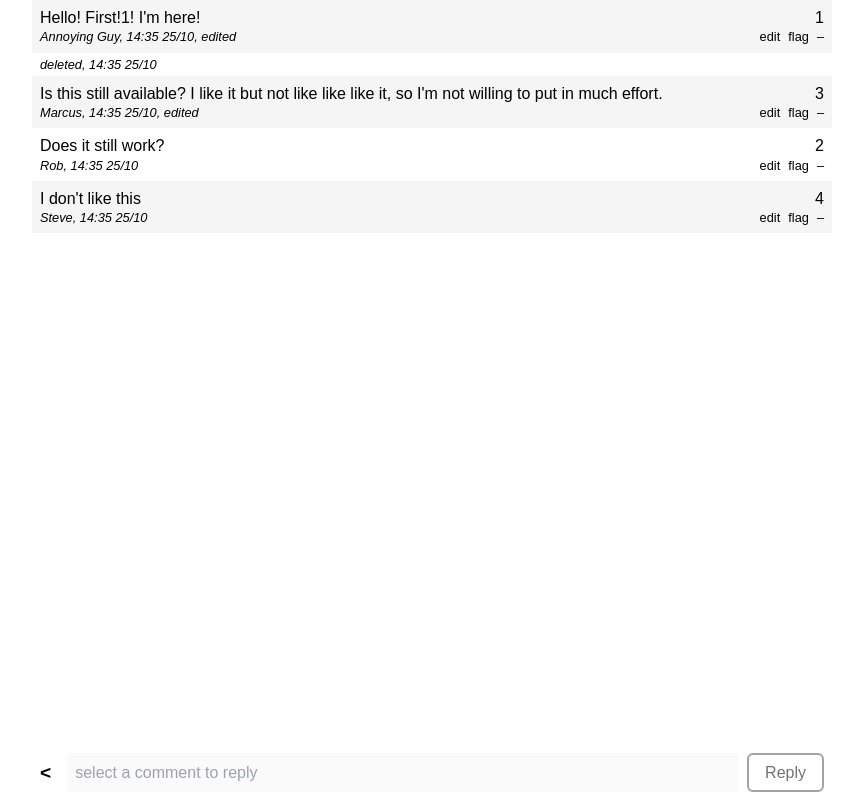
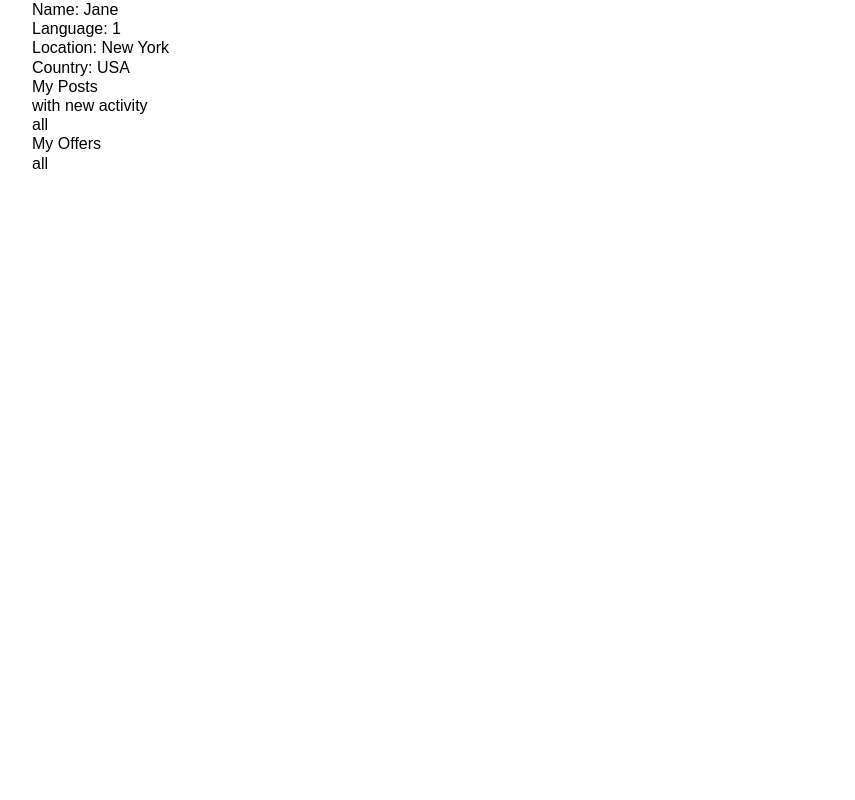
Before and after one commit to cruncha-cruncha/lobster, a React (Vite) app in the folder lobster/: page / in a window 1280 px wide. Shown: the whole page, without its empty margins (208-1063 px from the left). Built offline with nearby package versions, Linux system fonts and the light colour scheme.

Commit message:
Refactor js to use single hook + component pattern, notes

```diff
--- a/lobster/src/App.jsx
+++ b/lobster/src/App.jsx
@@ -1,14 +1,33 @@
-import { Post, fakePost } from "./pages/post";
-import { Comments, fakePostData, fakeComments } from "./pages/Comments";
-import { Profile, fakeProfile } from "./pages/Profile";
+import { Post, usePost, fakeData as fakePost } from "./pages/Post";
+import {
+  Comments,
+  fakePostData as fakeCommentPostData,
+  fakeData as fakeComments,
+  useComments,
+} from "./pages/Comments";
+import { Profile, useProfile, fakeData as fakeProfile } from "./pages/Profile";
+import {
+  Account,
+  useAccount,
+  fakeLanguages,
+  fakeData as fakeAccount,
+} from "./pages/Account";
 import "./App.css";
 
 function App() {
   return (
     <div id="app">
-      {/* <Post post={fakePost} /> */}
-      <Comments postData={fakePostData} comments={fakeComments} />
-      {/* <Profile profile={fakeProfile} /> */}
+      {/* <Post { ...usePost({ data: fakePost })} /> */}
+      {/* <Comments
+        {...useComments({
+          fakePostData: fakeCommentPostData,
+          data: fakeComments,
+        })}
+      /> */}
+      {/* <Profile { ...useProfile({ data: fakeProfile })} /> */}
+      <Account
+        {...useAccount({ languages: fakeLanguages, data: fakeAccount })}
+      />
     </div>
   );
 }
--- a/lobster/src/pages/Account.jsx
+++ b/lobster/src/pages/Account.jsx
@@ -1,37 +1,139 @@
-export const Account = () => {
-  // NEED AN ENDPOINT TO GET COMMENTS WITH UNVIEWED REPLIES
-  // also, to get posts with unviewed comments
-  // as soon as you click on a comment, the comment and all it's replies are marked as viewed
-  // drafting a post does not change 'viewed' status
-  // selling or deleting a post marks all comments and replies as 'viewed'
-  // users cannot make comments or replies on a deleted, drafted, or sold post
-  // delete is irreversible
-  // edits: draft -> active, active -> draft, comment -> deleted comment, deleted comment -> comment, regular edit
+export const useAccount = ({ languages, data }) => {
+  return {
+    data,
+    languages,
+  };
+};
+
+export const Account = (account) => {
+  // POST STATES AND TRANSITIONS
+  // -> draft ('post-draft-created')
+  // -> active ('post-active-created')
+  // draft -> active ('post-draft-to-active')
+  // draft -> deleted ('post-draft-to-deleted')
+  // active -> draft ('post-active-to-draft')
+  // active -> sold ('post-active-to-sold')
+  // active -> deleted ('post-active-to-deleted')
+
+  // POST EDITS are all the above, plus 'post-content-edited'
+  // COMMENT EDITS are 'comment-created', 'comment-content-edited', 'comment-deleted', and 'comment-un-deleted'
+  // REPLY EDITS are 'reply-created', 'reply-content-edited', 'reply-deleted', and 'reply-un-deleted'
+  // both the commenter and the poster can delete and un-delete comments and replies
   // all edits must have a time
-  // sort classnames: https://tailwindcss.com/blog/automatic-class-sorting-with-prettier
 
-  // POST STATES AND TRANSITIONS
-  // -> draft
-  // -> active
-  // draft -> active
-  // draft -> deleted
-  // active -> draft
-  // active -> sold
-  // active -> deleted
+  // deleting a post is irreversible
+  // deleting a comment or reply IS reversible
+
+  // moving a post from active -> draft or draft -> active does not change 'viewed' status
+  // selling or deleting a post marks all comments as unviewed
+  // comments and replies on a draft, deleted, or sold post cannot be created, edited, or deleted, but they can be viewed
+
+  // as a seller, clicking on a comment marks it as viewed for the seller
+  // as a buyer, clicking on a comment marks it as viewed for the buyer
+  // as a seller, any reply action marks the comment as unviewed for the buyer
+  // as a buyer, any comment or reply action marks the comment as unviewed for the seller
+
+  // NEED AN ENDPOINT TO GET UNVIEWED COMMENTS
+
+  // If we want more notifications (like "someone else has also commented on a post you commented on")
+  // then I think we need noSQL
 
   return (
     <div>
-      <p>Name</p>
-      <p>Language</p>
-      <p>Location (+ country)</p>
+      <p>Name: {account?.data?.name}</p>
+      <p>Language: {account?.data?.language}</p>
+      <p>Location: {account?.data?.location}</p>
+      <p>Country: {account?.data?.country}</p>
       <div>
-        <p>Posts</p>
-        <p>with new comments / replies</p>
+        <p>My Posts</p>
+        <p>with new activity</p>
+        <p>all</p>
       </div>
       <div>
-        <p>Offers</p>
-        <p>groups</p>
+        <p>My Offers</p>
+        <p>all</p>
       </div>
     </div>
   );
 };
+
+export const fakeLanguages = [
+  {
+    id: 1,
+    name: "English",
+  },
+  {
+    id: 2,
+    name: "Spanish",
+  },
+  {
+    id: 3,
+    name: "French",
+  },
+];
+
+export const fakeData = {
+  id: 2,
+  name: "Jane",
+  language: "1",
+  location: "New York",
+  country: "USA",
+  posts: [
+    // just posts with recent activity
+    {
+      post: {
+        uuid: "1",
+        title: "title",
+        price: "$12 CAD",
+        images: [],
+      },
+      notifications: [
+        {
+          type: "comment-created",
+        },
+      ],
+      // comment-created
+      // comment-content-edited
+      // comment-deleted
+      // comment-un-deleted
+      // reply-created
+      // reply-content-edited
+      // reply-deleted
+      // reply-un-deleted
+      // my-reply-deleted
+      // my-reply-un-deleted
+    },
+  ],
+  offers: [
+    // just offers with recent activity
+    {
+      post: {
+        uuid: "1",
+        title: "title",
+        price: "$12 CAD",
+        images: [],
+        author: {
+          id: 765426834098,
+          name: "Douglas",
+        },
+      },
+      notifications: [
+        {
+          type: "",
+        },
+      ],
+      // poster-reply-created
+      // poster-reply-content-edited
+      // poster-reply-deleted
+      // poster-reply-un-deleted
+      // my-comment-deleted
+      // my-comment-un-deleted
+      // my-reply-deleted
+      // my-reply-un-deleted
+      // post-active-to-sold
+      // post-active-to-sold and now I can leave a review?
+      // post-draft-to-deleted
+      // post-active-to-deleted
+    },
+  ],
+};
--- a/lobster/src/pages/Comments.jsx
+++ b/lobster/src/pages/Comments.jsx
@@ -1,7 +1,7 @@
 import { useState } from "react";
 import { format } from "date-fns";
 
-export const Comments = ({ postData, comments }) => {
+export const useComments = ({ postData, data }) => {
   const [activeComment, setActiveComment] = useState("");
   const [reply, setReply] = useState("");
 
@@ -23,35 +23,56 @@ export const Comments = ({ postData, comments }) => {
     console.log("back");
   };
 
+  return {
+    postData,
+    data,
+    activeComment,
+    setActiveComment,
+    reply,
+    setReply,
+    onReply,
+    handleClickComment,
+    onBack,
+  };
+};
+
+export const Comments = (comments) => {
   return (
     <div className="flex min-h-full w-full flex-col justify-between pb-2">
       <div className="w-full">
-        {comments.map((comment, i) => (
+        {comments?.data?.map((data, i) => (
           <Comment
-            key={comment.uuid}
-            onClick={() => handleClickComment(comment.uuid)}
-            isActive={comment.uuid == activeComment}
-            darkBg={i % 2 == 0}
-            data={comment}
+            key={data.uuid}
+            {...useComment({
+              onClick: () => comments?.handleClickComment(data?.uuid),
+              isActive: data?.uuid == comments?.activeComment,
+              darkBg: i % 2 == 0,
+              data,
+            })}
           />
         ))}
       </div>
       <div className="flex px-2">
-        <div className="mr-2 cursor-pointer" onClick={() => {}}>
-          <p className="relative top-2 pr-2 text-lg font-bold" onClick={onBack}>
+        <div className="mr-2">
+          <p
+            className="relative top-2 cursor-pointer pr-2 text-lg font-bold"
+            onClick={comments?.onBack}
+          >
             {"<"}
           </p>
         </div>
-        <form className="flex grow flex-row" onSubmit={() => {}}>
+        <form className="flex grow flex-row">
           <input
             className={
               "mr-2 grow rounded p-2 " +
-              (activeComment == "" ? "text-neutral-500" : "")
+              (comments?.activeComment == "" ? "text-neutral-500" : "")
             }
             type="text"
-            placeholder={!activeComment ? "select a comment to reply" : "reply"}
-            disabled={activeComment == ""}
-            value={reply}
+            placeholder={
+              !comments?.activeComment ? "select a comment to reply" : "reply"
+            }
+            disabled={comments?.activeComment == ""}
+            value={comments?.reply}
             onChange={(e) => {
               setReply(e.target.value);
             }}
@@ -59,13 +80,13 @@ export const Comments = ({ postData, comments }) => {
           <button
             className={
               "rounded-md border-2 px-4 py-2 " +
-              (!activeComment || !reply
+              (!comments?.activeComment || !comments?.reply
                 ? "border-neutral-400 text-neutral-500"
                 : "border-white bg-emerald-100 hover:bg-emerald-900 hover:text-white")
             }
             type="button"
-            disabled={!activeComment || !reply}
-            onClick={onReply}
+            disabled={!comments?.activeComment || !comments?.reply}
+            onClick={comments?.onReply}
           >
             Reply
           </button>
@@ -75,7 +96,7 @@ export const Comments = ({ postData, comments }) => {
   );
 };
 
-export const Comment = ({ onClick, darkBg, data, isActive }) => {
+export const useComment = ({ onClick, isActive, darkBg, data }) => {
   const onSeeEdits = (e) => {
     if (isActive) {
       e.stopPropagation();
@@ -124,19 +145,39 @@ export const Comment = ({ onClick, darkBg, data, isActive }) => {
     console.log("view commenter " + data.commenter.id);
   };
 
-  if (data.deleted) {
+  return {
+    data,
+    onClick,
+    darkBg,
+    isActive,
+    onSeeEdits,
+    onRemove,
+    onDeleted,
+    onFlag,
+    onEdit,
+    viewCommenter,
+  };
+};
+
+export const Comment = (comment) => {
+  if (comment?.data?.deleted) {
     return (
       <div
-        onClick={onDeleted}
+        onClick={comment?.onDeleted}
         className={
           "py-1 pl-1 " +
-          (darkBg
+          (comment?.darkBg
             ? "border-l-4 border-neutral-100 bg-neutral-100"
             : "border-l-4 border-white")
         }
       >
         <div className="flex flex-row justify-between text-sm italic">
-          <p>deleted, {format(data.time, "HH:mm dd/MM")}</p>
+          <p>
+            deleted,{" "}
+            {comment?.data?.time
+              ? format(comment?.data?.time, "HH:mm dd/MM")
+              : ""}
+          </p>
         </div>
       </div>
     );
@@ -144,27 +185,31 @@ export const Comment = ({ onClick, darkBg, data, isActive }) => {
 
   return (
     <div
-      onClick={onClick}
+      onClick={comment?.onClick}
       className={
         "py-1 " +
-        (darkBg
+        (comment?.darkBg
           ? "border-l-4 border-neutral-100 bg-neutral-100"
           : "border-l-4 border-white")
       }
     >
       <div className="py-1 pl-1">
         <div className="mb-0.5 flex flex-row justify-between pr-2">
-          <p>{data.text}</p>
-          <p className="ml-2">{data.replies.length}</p>
+          <p>{comment?.data?.text}</p>
+          <p className="ml-2">{comment?.data?.replies?.length}</p>
         </div>
         <div className="flex flex-row justify-between text-sm">
           <p className="italic">
-            <span className="cursor-pointer" onClick={viewCommenter}>
-              {data.commenter.name},{" "}
+            <span className="cursor-pointer" onClick={comment?.viewCommenter}>
+              {comment?.data?.commenter?.name},{" "}
             </span>
-            <span>{format(data.time, "HH:mm dd/MM")}</span>
-            {data.edits?.length ? (
-              <span className="cursor-pointer" onClick={onSeeEdits}>
+            <span>
+              {comment?.data?.time
+                ? format(comment?.data?.time, "HH:mm dd/MM")
+                : ""}
+            </span>
+            {comment?.data?.edits?.length ? (
+              <span className="cursor-pointer" onClick={comment?.onSeeEdits}>
                 , edited
               </span>
             ) : (
@@ -172,13 +217,13 @@ export const Comment = ({ onClick, darkBg, data, isActive }) => {
             )}
           </p>
           <div className="flex flex-row">
-            <p className="cursor-pointer px-1" onClick={onEdit}>
+            <p className="cursor-pointer px-1" onClick={comment?.onEdit}>
               edit
             </p>
-            <p className="cursor-pointer px-1" onClick={onFlag}>
+            <p className="cursor-pointer px-1" onClick={comment?.onFlag}>
               flag
             </p>
-            <p className="cursor-pointer pl-1 pr-2" onClick={onRemove}>
+            <p className="cursor-pointer pl-1 pr-2" onClick={comment?.onRemove}>
               &ndash;
             </p>
           </div>
@@ -187,20 +232,20 @@ export const Comment = ({ onClick, darkBg, data, isActive }) => {
       <div
         className={
           "transition-height duration-300 ease-out " +
-          (isActive
+          (comment?.isActive
             ? "max-h-96 overflow-y-scroll"
             : "max-h-0 overflow-y-hidden")
         }
       >
-        {data.replies.map((reply) => (
-          <Reply key={reply.uuid} data={reply} />
+        {comment?.data?.replies?.map((data) => (
+          <Reply key={data.uuid} {...useReply({ data })} />
         ))}
       </div>
     </div>
   );
 };
 
-export const Reply = ({ data }) => {
+export const useReply = ({ data }) => {
   const onSeeEdits = (e) => {
     e.stopPropagation();
     console.log("see edits for reply " + data.uuid);
@@ -226,16 +271,30 @@ export const Reply = ({ data }) => {
     console.log("edit reply " + data.uuid);
   };
 
-  if (data.deleted) {
+  return {
+    data,
+    onSeeEdits,
+    onRemove,
+    onDeleted,
+    onFlag,
+    onEdit,
+  };
+};
+
+export const Reply = (reply) => {
+  if (reply?.data?.deleted) {
     return (
       <div
-        onClick={onDeleted}
+        onClick={reply?.onDeleted}
         className={
           "rounded-l-lg py-1 pl-2 italic " +
-          (!data.byCommenter ? "bg-sky-200" : "")
+          (!reply?.data?.byCommenter ? "bg-sky-200" : "")
         }
       >
-        <p className="text-sm">deleted, {format(data.time, "HH:mm dd/MM")}</p>
+        <p className="text-sm">
+          deleted,{" "}
+          {reply?.data?.time ? format(reply?.data?.time, "HH:mm dd/MM") : ""}
+        </p>
       </div>
     );
   }
@@ -243,17 +302,20 @@ export const Reply = ({ data }) => {
   return (
     <div
       className={
-        "rounded-l-lg py-1 pl-2 " + (!data.byCommenter ? "bg-sky-200" : "")
+        "rounded-l-lg py-1 pl-2 " +
+        (!reply?.data?.byCommenter ? "bg-sky-200" : "")
       }
     >
       <div className="mb-0.5 flex flex-row justify-between pr-2">
-        <p>{data.text}</p>
+        <p>{reply?.data?.text}</p>
       </div>
       <div className="flex flex-row justify-between text-sm">
         <p className="italic">
-          <span>{format(data.time, "HH:mm dd/MM")}</span>
-          {data.edits?.length ? (
-            <span className="cursor-pointer" onClick={onSeeEdits}>
+          <span>
+            {reply?.data?.time ? format(reply?.data?.time, "HH:mm dd/MM") : ""}
+          </span>
+          {reply?.data?.edits?.length ? (
+            <span className="cursor-pointer" onClick={reply?.onSeeEdits}>
               , edited
             </span>
           ) : (
@@ -261,13 +323,13 @@ export const Reply = ({ data }) => {
           )}
         </p>
         <div className="flex flex-row">
-          <p className="cursor-pointer px-1" onClick={onEdit}>
+          <p className="cursor-pointer px-1" onClick={reply?.onEdit}>
             edit
           </p>
-          <p className="cursor-pointer px-1" onClick={onFlag}>
+          <p className="cursor-pointer px-1" onClick={reply?.onFlag}>
             flag
           </p>
-          <p className="cursor-pointer pl-1 pr-2" onClick={onRemove}>
+          <p className="cursor-pointer pl-1 pr-2" onClick={reply?.onRemove}>
             &ndash;
           </p>
         </div>
@@ -280,13 +342,13 @@ export const fakePostData = {
   uuid: "63856492738",
 };
 
-export const fakeComments = [
+export const fakeData = [
   {
     uuid: "971468364529",
     text: "Hello! First!1! I'm here!",
     time: new Date(), // when it was last edited
     commenter: {
-      id: "79283683716",
+      id: 79283683716,
       name: "Annoying Guy",
     },
     edits: [
@@ -310,7 +372,7 @@ export const fakeComments = [
     deleted: true,
     time: new Date(),
     commenter: {
-      id: "7621039864",
+      id: 7621039864,
       name: "Mabel",
     },
   },
@@ -319,7 +381,7 @@ export const fakeComments = [
     text: "Is this still available? I like it but not like like like it, so I'm not willing to put in much effort.",
     time: new Date(),
     commenter: {
-      id: "6926539486",
+      id: 6926539486,
       name: "Marcus",
     },
     edits: [
@@ -368,7 +430,7 @@ export const fakeComments = [
     text: "Does it still work?",
     time: new Date(),
     commenter: {
-      id: "38745541827",
+      id: 38745541827,
       name: "Rob",
     },
     edits: [],
@@ -395,7 +457,7 @@ export const fakeComments = [
     time: new Date(),
     edits: [],
     commenter: {
-      id: "6926539486",
+      id: 6926539486,
       name: "Steve",
     },
     replies: [
--- a/lobster/src/pages/Profile.jsx
+++ b/lobster/src/pages/Profile.jsx
@@ -1,6 +1,6 @@
 import { format } from "date-fns";
 
-export const Profile = ({ profile }) => {
+export const useProfile = ({ data }) => {
   const onBack = () => {
     console.log("back");
   };
@@ -53,125 +53,183 @@ export const Profile = ({ profile }) => {
     console.log("oldest active post");
   };
 
-  const viewSets = () => {
-    console.log("sets");
+  return {
+    data,
+    onBack,
+    viewRatings,
+    viewAllOffers,
+    viewOpenOffers,
+    viewHitOffers,
+    viewMissedOffers,
+    viewAllPosts,
+    viewActivePosts,
+    viewSoldPosts,
+    viewInactivePosts,
+    viewFirstPost,
+    viewMostRecentPost,
+    viewOldestActivePost,
   };
+};
 
+export const Profile = (profile) => {
   return (
     <div className="flex h-full justify-center p-2 pt-5">
       <div className="flex w-full max-w-md flex-col justify-between">
         <div>
           <div
             className="mb-3 cursor-pointer text-center"
-            onClick={viewRatings}
+            onClick={profile?.viewRatings}
           >
-            <p className="text-xl">{profile.name}</p>
+            <p className="text-xl">{profile?.data?.name}</p>
             <p className="pb-1">
-              {profile.rating} ({profile.numRatings}{" "}
-              {profile.numRatings == 1 ? "rating" : "ratings"})
+              {profile?.data?.rating} ({profile?.data?.numRatings}{" "}
+              {profile?.data?.numRatings == 1 ? "rating" : "ratings"})
             </p>
-            <p className="text-sm">{profile.location}</p>
+            <p className="text-sm">{profile?.data?.location}</p>
           </div>
           <div className="mb-4">
-            <p className="cursor-pointer p-2 font-bold" onClick={viewAllOffers}>
-              {profile.offers.total}{" "}
-              {profile.offers.total == 1 ? "Offer" : "Offers"}
+            <p
+              className="cursor-pointer p-2 font-bold"
+              onClick={profile?.viewAllOffers}
+            >
+              {profile?.data?.offers?.total}{" "}
+              {profile?.data?.offers?.total == 1 ? "Offer" : "Offers"}
             </p>
             <div className="flex justify-between bg-neutral-100 py-2">
               <p>
-                <span className="cursor-pointer p-2" onClick={viewOpenOffers}>
+                <span
+                  className="cursor-pointer p-2"
+                  onClick={profile?.viewOpenOffers}
+                >
                   open
                 </span>
                 <span>/</span>
-                <span className="cursor-pointer p-2" onClick={viewHitOffers}>
+                <span
+                  className="cursor-pointer p-2"
+                  onClick={profile?.viewHitOffers}
+                >
                   hit
                 </span>
                 <span>/</span>
-                <span className="cursor-pointer p-2" onClick={viewMissedOffers}>
+                <span
+                  className="cursor-pointer p-2"
+                  onClick={profile?.viewMissedOffers}
+                >
                   missed
                 </span>
               </p>
               <p>
-                <span className="cursor-pointer p-2" onClick={viewOpenOffers}>
-                  {profile.offers.open}
+                <span
+                  className="cursor-pointer p-2"
+                  onClick={profile?.viewOpenOffers}
+                >
+                  {profile?.data?.offers?.open}
                 </span>
                 <span>/</span>
-                <span className="cursor-pointer p-2" onClick={viewHitOffers}>
-                  {profile.offers.hit}
+                <span
+                  className="cursor-pointer p-2"
+                  onClick={profile?.viewHitOffers}
+                >
+                  {profile?.data?.offers?.hit}
                 </span>
                 <span>/</span>
-                <span className="cursor-pointer p-2" onClick={viewMissedOffers}>
-                  {profile.offers.missed}
+                <span
+                  className="cursor-pointer p-2"
+                  onClick={profile?.viewMissedOffers}
+                >
+                  {profile?.data?.offers?.missed}
                 </span>
               </p>
             </div>
           </div>
           <div className="mb-2">
-            <p className="cursor-pointer p-2 font-bold" onClick={viewAllPosts}>
-              {profile.posts.total}{" "}
-              {profile.posts.total == 1 ? "Post" : "Posts"},{" "}
-              {profile.posts.replies}{" "}
-              {profile.posts.replies == 1 ? "Reply" : "Replies"}
+            <p
+              className="cursor-pointer p-2 font-bold"
+              onClick={profile?.viewAllPosts}
+            >
+              {profile?.data?.posts?.total}{" "}
+              {profile?.data?.posts?.total == 1 ? "Post" : "Posts"},{" "}
+              {profile?.data?.posts?.replies}{" "}
+              {profile?.data?.posts?.replies == 1 ? "Reply" : "Replies"}
             </p>
             <div className="flex justify-between bg-neutral-100 py-2">
               <p>
-                <span className="cursor-pointer p-2" onClick={viewActivePosts}>
+                <span
+                  className="cursor-pointer p-2"
+                  onClick={profile?.viewActivePosts}
+                >
                   active
                 </span>
                 <span>/</span>
-                <span className="cursor-pointer p-2" onClick={viewSoldPosts}>
+                <span
+                  className="cursor-pointer p-2"
+                  onClick={profile?.viewSoldPosts}
+                >
                   sold
                 </span>
                 <span>/</span>
                 <span
                   className="cursor-pointer p-2"
-                  onClick={viewInactivePosts}
+                  onClick={profile?.viewInactivePosts}
                 >
                   inactive
                 </span>
               </p>
               <p>
-                <span className="cursor-pointer p-2" onClick={viewActivePosts}>
-                  {profile.posts.active}
-                </span>
-                <span>/</span>
-                <span className="cursor-pointer p-2" onClick={viewSoldPosts}>
-                  {profile.posts.sold}
+                <span
+                  className="cursor-pointer p-2"
+                  onClick={profile?.viewActivePosts}
+                >
+                  {profile?.data?.posts?.active}
                 </span>
                 <span>/</span>
                 <span
                   className="cursor-pointer p-2"
-                  onClick={viewInactivePosts}
+                  onClick={profile?.viewSoldPosts}
                 >
-                  {profile.posts.inactive}
+                  {profile?.data?.posts?.sold}
+                </span>
+                <span>/</span>
+                <span
+                  className="cursor-pointer p-2"
+                  onClick={profile?.viewInactivePosts}
+                >
+                  {profile?.data?.posts?.inactive}
                 </span>
               </p>
             </div>
             <p
               className="flex cursor-pointer justify-between p-2"
-              onClick={viewFirstPost}
+              onClick={profile?.viewFirstPost}
             >
               <span>first</span>
-              <span>{format(profile.posts.first, "dd/MM/yy")}</span>
+              <span>{profile?.data?.posts?.first ? format(profile?.data?.posts?.first, "dd/MM/yy") : ""}</span>
             </p>
             <p
               className="flex cursor-pointer justify-between bg-neutral-100 p-2"
-              onClick={viewMostRecentPost}
+              onClick={profile?.viewMostRecentPost}
             >
               <span>most recent</span>
-              <span>{format(profile.posts.mostRecent, "dd/MM/yy")}</span>
+              <span>
+                {profile?.data?.posts?.mostRecent ? format(profile?.data?.posts?.mostRecent, "dd/MM/yy") : ""}
+              </span>
             </p>
             <p
               className="flex cursor-pointer justify-between p-2"
-              onClick={viewOldestActivePost}
+              onClick={profile?.viewOldestActivePost}
             >
               <span>oldest active</span>
-              <span>{format(profile.posts.oldestActive, "dd/MM/yy")}</span>
+              <span>
+                {profile?.data?.posts?.oldestActive ? format(profile?.data?.posts?.oldestActive, "dd/MM/yy") : ""}
+              </span>
             </p>
           </div>
         </div>
         <div>
-          <p className="cursor-pointer px-2 text-lg font-bold" onClick={onBack}>
+          <p
+            className="cursor-pointer px-2 text-lg font-bold"
+            onClick={profile?.onBack}
+          >
             {"<"}
           </p>
         </div>
@@ -180,8 +238,8 @@ export const Profile = ({ profile }) => {
   );
 };
 
-export const fakeProfile = {
-  id: "765426834098",
+export const fakeData = {
+  id: 765426834098,
   name: "Douglas",
   rating: 4.5,
   numRatings: 10,
```
Also changed, not shown: lobster/src/pages/Post.jsx (+42 -24 lines).
